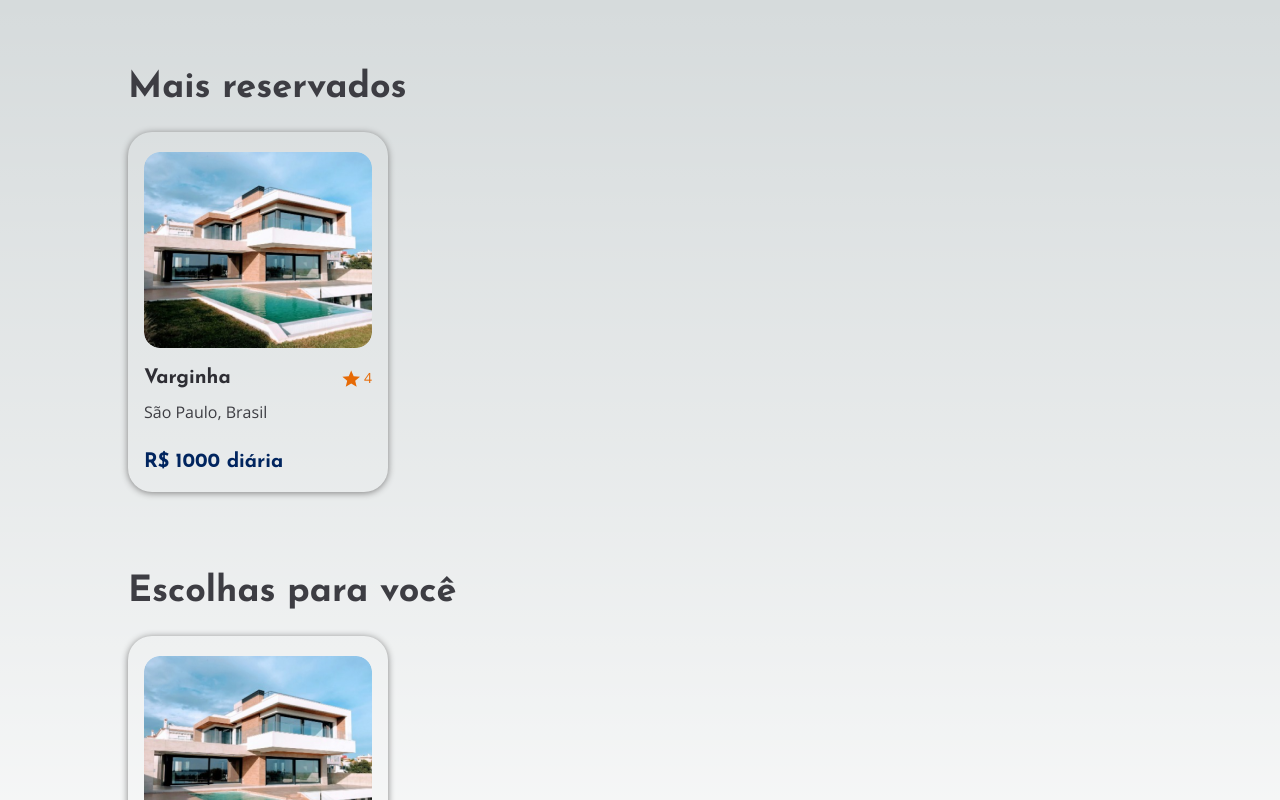
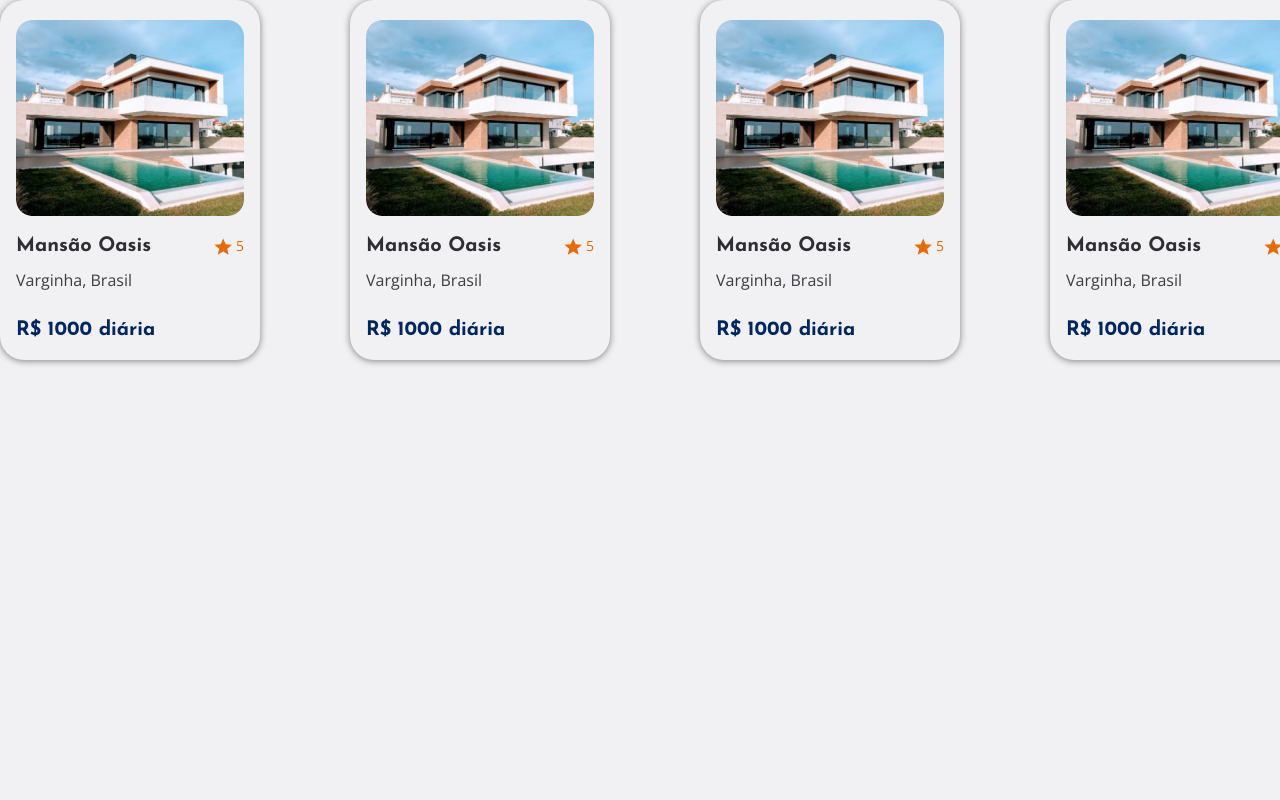
Before and after one commit to ADS2024-2-LocaEspaco/LocacaoEspacoFE, a Next.js app: page /homepage in a window 1280 px wide. Shown: the top 800 px of the page. Built offline with nearby package versions, Linux system fonts and the light colour scheme.

Commit message:
installed Swiper lib to slider component

```diff
--- a/src/pages/_app.tsx
+++ b/src/pages/_app.tsx
@@ -5,7 +5,7 @@ import type { AppProps } from "next/app";
 
 export default function App({ Component, pageProps }: AppProps) {
   return (
-    <div className={`${josefin.variable} ${openSans.variable} font-body`}>
+    <div className={`${josefin.variable} ${openSans.variable} font-body bg-white`}>
       <Component {...pageProps} />
     </div>
   )
--- a/src/pages/homepage/components/cardAd.tsx
+++ b/src/pages/homepage/components/cardAd.tsx
@@ -13,7 +13,7 @@ export interface CardAdProps {
 
 export default function CardAd({ image, title, rating, city, country, value }: CardAdProps) {
     return (
-        <div className="flex flex-col w-[260px] px-4 pt-5 pb-4 rounded-3xl hover:opacity-90 cursor-pointer shadow-[0px_1px_7.6px_0px_rgba(128,128,128,1)]">
+        <div className="flex flex-col w-[260px] px-4 pt-5 pb-4 rounded-3xl hover:opacity-90 cursor-pointer bg-white shadow-[0px_1px_7.6px_0px_rgba(128,128,128,1)]">
             <Image
                 src={image}
                 alt="Imagem do anúncio"
--- a/src/pages/homepage/index.tsx
+++ b/src/pages/homepage/index.tsx
@@ -1,45 +1,110 @@
+import { useEffect, useState } from "react";
 import Image from "next/image";
+
+import { Swiper, SwiperSlide } from 'swiper/react';
+import { Navigation } from "swiper/modules";
+import 'swiper/css';
+import 'swiper/css/navigation'
 
 import AdImage from '../../assets/card.png'
 import CardAd, { CardAdProps } from "./components/cardAd";
-import { useState } from "react";
+
+import ArrowBackIcon from '../../../public/icons/arrow_back_icon.svg'
+import ArrowForwardIcon from '../../../public/icons/arrow_forward_icon.svg'
 
 export default function Homepage() {
-    const [ dataSectionMostReserved, setDataSectionMostReserved ] = useState<CardAdProps[]>([])
+    const [dataSectionMostReserved, setDataSectionMostReserved] = useState<CardAdProps[]>([])
+    const [totalCardsToAppearInScreen, setTotalCardsToAppearInScreen] = useState(0)
+
+    useEffect(() => {
+        setDataSectionMostReserved([
+            {
+                title: 'Mansão Oasis',
+                city: 'Varginha',
+                country: 'Brasil',
+                image: AdImage,
+                rating: 5,
+                value: 1000
+            },
+            {
+                title: 'Mansão Oasis',
+                city: 'Varginha',
+                country: 'Brasil',
+                image: AdImage,
+                rating: 5,
+                value: 1000
+            },
+            {
+                title: 'Mansão Oasis',
+                city: 'Varginha',
+                country: 'Brasil',
+                image: AdImage,
+                rating: 5,
+                value: 1000
+            },
+            {
+                title: 'Mansão Oasis',
+                city: 'Varginha',
+                country: 'Brasil',
+                image: AdImage,
+                rating: 5,
+                value: 1000
+            },
+        ])
+    }, [])
+
+    useEffect(() => {
+        const calculateVisibleCards = () => {
+            const cardWidth = 292
+            const screenWidth = window.innerWidth
+            const cards = Math.floor(screenWidth / cardWidth)
+            setTotalCardsToAppearInScreen(cards)
+        };
+
+        calculateVisibleCards()
+
+        window.addEventListener('resize', calculateVisibleCards)
+
+        return () => window.removeEventListener('resize', calculateVisibleCards)
+    }, [])
 
     return (
-        <main className="flex flex-col gap-20 min-h-screen px-32 py-[68px]">
-            {/* <Image src={Banner} alt="Banner principal de anúncio" /> */}
+        <main className="min-h-screen">
+            <Swiper
+                modules={[Navigation]}
+                navigation={{
+                    prevEl: '.arrow-back-icon',
+                    nextEl: '.arrow-next-icon'
+                }}
+                spaceBetween={120}
+                slidesPerView={totalCardsToAppearInScreen}
+                onSlideChange={() => console.log('slide change')}
+                onSwiper={(swiper) => console.log(swiper)}
+                className="w-full h-96 px-10"
+            >
+                <button className="arrow-back-icon z-10 absolute left-0 top-1/2 transform -translate-y-1/2 bg-blue-500 p-2 rounded-full">
+                    <Image src={ArrowBackIcon} alt="Icone de voltar" />
+                </button>
 
-            <div className="space-y-6">
-                <h2 className="font-title font-bold text-4xl text-black-100">Mais reservados</h2>
+                <button className="arrow-next-icon z-10 absolute right-0 top-1/2 transform -translate-y-1/2 bg-blue-500 p-2 rounded-full">
+                    <Image src={ArrowForwardIcon} alt="Icone de próximo" />
+                </button>
 
-                <div className="flex gap-11">
-                    <CardAd
-                        image={AdImage}
-                        title="Varginha"
-                        city="São Paulo"
-                        country="Brasil"
-                        rating={4}
-                        value={1000}
-                    />
-                </div>
-            </div>
-
-            <div className="space-y-6">
-                <h2 className="font-title font-bold text-4xl text-black-100">Escolhas para você</h2>
-
-                <div className="flex gap-11">
-                    <CardAd
-                        image={AdImage}
-                        title="Varginha"
-                        city="São Paulo"
-                        country="Brasil"
-                        rating={4}
-                        value={1000}
-                    />
-                </div>
-            </div>
+                {
+                    dataSectionMostReserved.map((ad, index) => (
+                        <SwiperSlide key={index}>
+                            <CardAd
+                                title={ad.title}
+                                city={ad.city}
+                                country={ad.country}
+                                image={ad.image}
+                                rating={ad.rating}
+                                value={ad.value}
+                            />
+                        </SwiperSlide>
+                    ))
+                }
+            </Swiper>
         </main>
     )
 }
--- a/src/pages/index.tsx
+++ b/src/pages/index.tsx
@@ -3,7 +3,7 @@
 export default function Home() {
   return (
     <main
-      className={`flex flex-col min-h-screen bg-white`}
+      className={`flex flex-col min-h-screen `}
     >
       <h1 className="font-title text-5xl font-bold">Teste</h1>
       <div className="font-body">
```
Also changed, not shown: package.json (+5 -4 lines), 1 other file (tests, documents, lock files or other folders).
